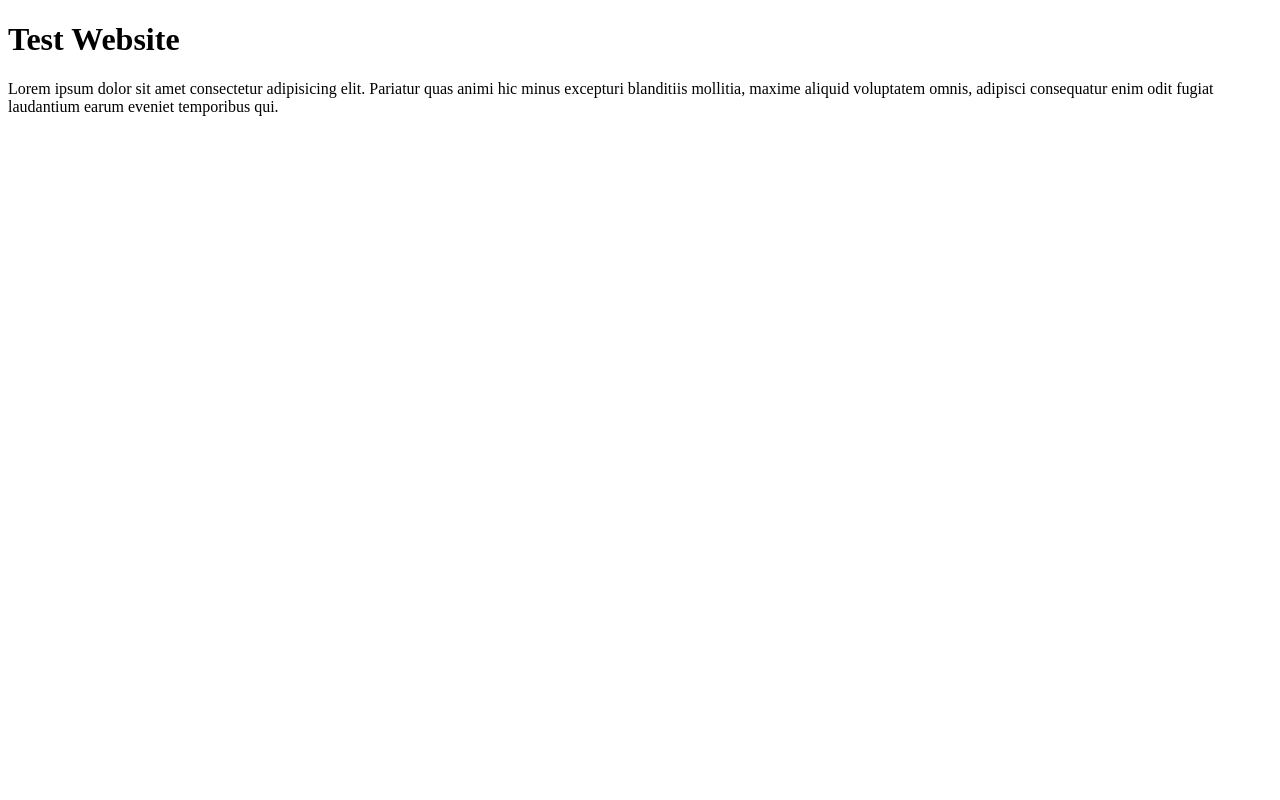
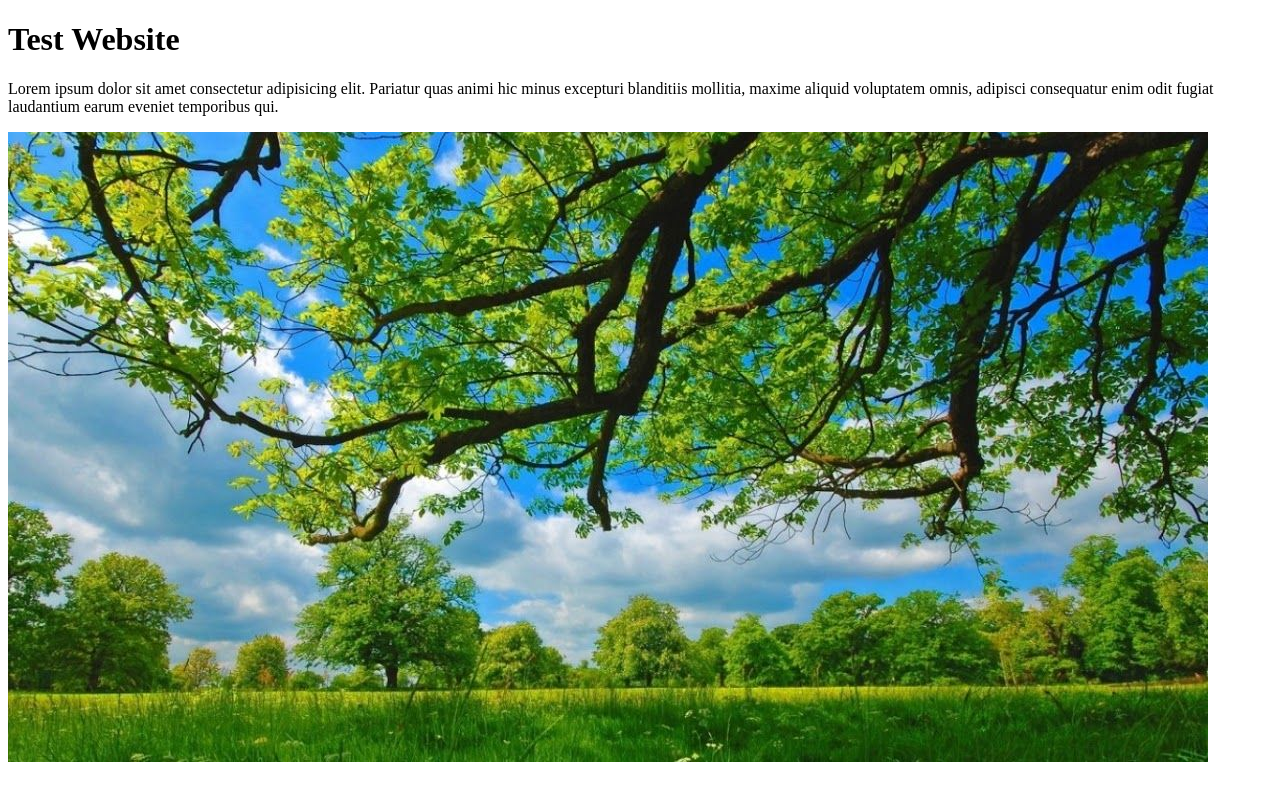
Before and after one commit to RashmiFernando/github-individual, a plain HTML site: page index.html in a window 1280 px wide. Drawn offline with Linux system fonts and the light colour scheme.

Commit message:
Add image to index.html

```diff
--- a/index.html
+++ b/index.html
@@ -17,5 +17,7 @@
          earum eveniet temporibus qui.
     </p>
 
+    <img src="images/img1.jpg"/>
+
 </body>
 </html>
```
Also changed, not shown: images/img1.jpg (added).
